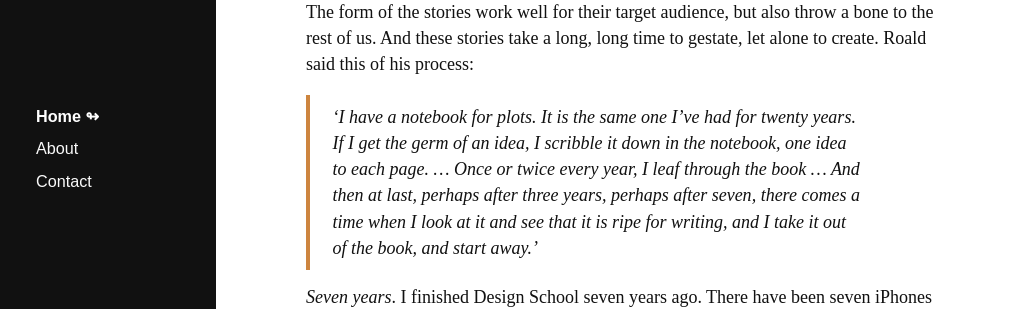
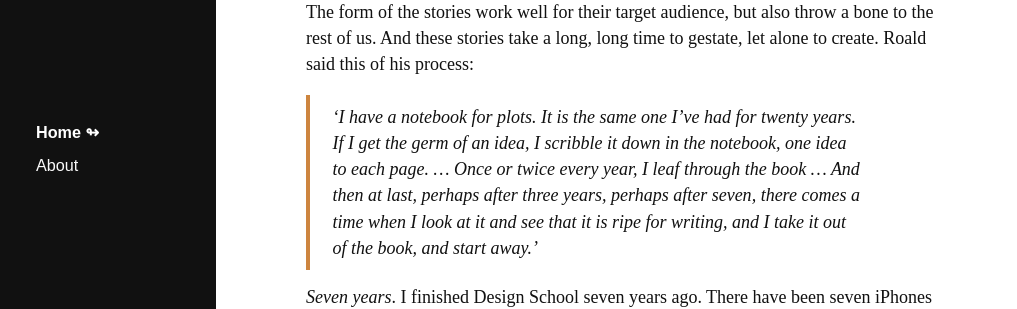
Before and after one commit to atkinja522/atkinja522.github.io, a Jekyll site: the page built from index.html, in a window 1280 px wide. Shown: the part 301-610 px from the top of the page, without its empty margins (0-1017 px from the left). Built offline with Jekyll 4.4.1, drawn with Linux system fonts in a browser that asks for light colours; some web fonts are replaced; the list of posts is cut into pages by our own code.

Commit message:
Logo font style changed

```diff
--- a/_data/nav.csv
+++ b/_data/nav.csv
@@ -1,4 +1,3 @@
 title,url
 Home,/
 About,/about/
-Contact,mailto:jake@jakeatkin.co.uk
--- a/_includes/head.html
+++ b/_includes/head.html
@@ -21,8 +21,8 @@
 
 
   <!-- Icons -->
-  <link rel="apple-touch-icon-precomposed" sizes="144x144" href="{{ site.baseurl }}public/apple-touch-icon-144-precomposed.png">
-                                 <link rel="shortcut icon" href="{{ site.baseurl }}public/favicon.ico">
+  <link rel="apple-touch-icon-precomposed" sizes="144x144" href="{{ site.baseurl }}/public/apple-touch-icon-144-precomposed.png">
+                                 <link rel="shortcut icon" href="{{ site.baseurl }}/public/favicon.ico">
 
   <!-- RSS -->
   <link rel="alternate" type="application/rss+xml" title="RSS" href="/atom.xml">
--- a/public/css/main.css
+++ b/public/css/main.css
@@ -488,7 +488,7 @@
   margin-top: 0;
   margin-bottom: 1rem;
   font-size: 1rem;
-  font-family: neue-haas-grotesk-text, sans-serif;
+  font-family: nimbus-sans-extended,sans-serif;
   font-weight: 700;
   font-style: normal;
 }
```
Also changed, not shown: 1 other file.
